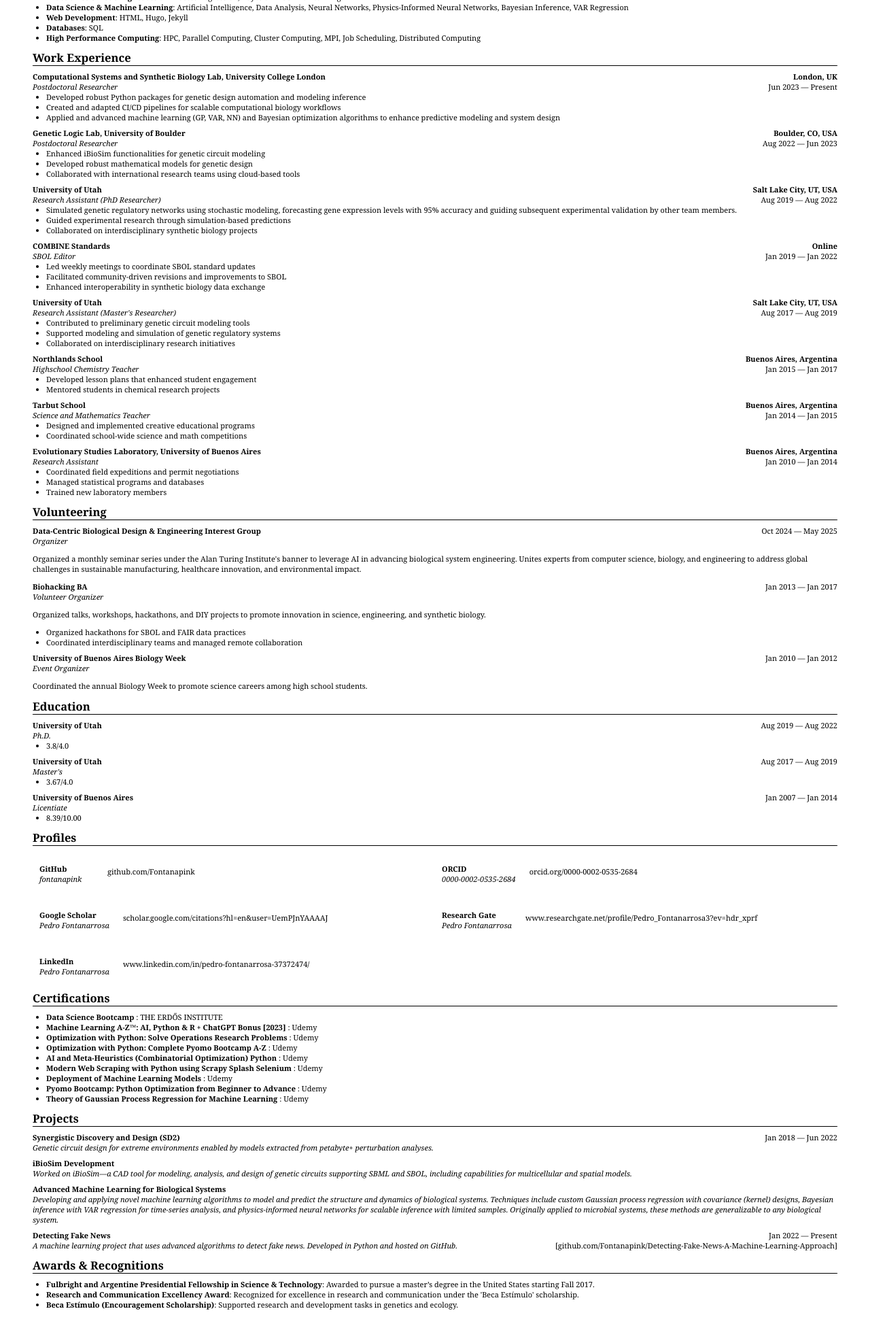
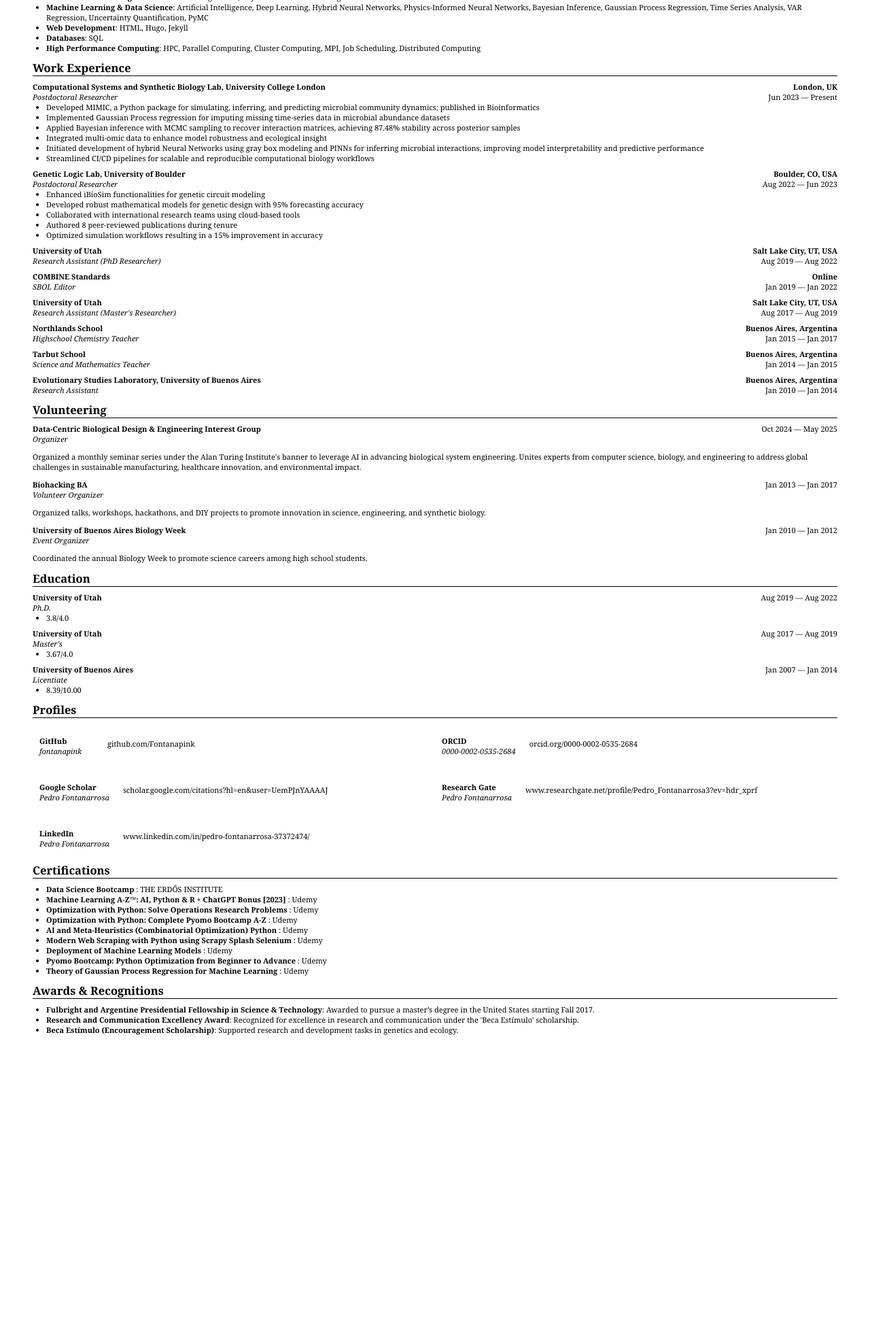
Before and after one commit to Fontanapink/Resume-PedroFontanarrosa, a website: page docs/temp-pdf.html in a window 1280 px wide. Shown: the part 270-2220 px from the top of the page at 68% size. After the commit the page ends 1816 px from the top, so only its background shows below. Drawn offline with Linux system fonts and the light colour scheme.

Commit message:
newest version

```diff
--- a/docs/temp-pdf.html
+++ b/docs/temp-pdf.html
@@ -163,11 +163,11 @@ a {
             <section id="basics">
                 <h1>Pedro Fontanarrosa</h1>
                 <div class="contact centered">
-            <span class="vertical-separator">Multidisciplinary Researcher &amp; Software Engineer in Synthetic Biology</span><span class="vertical-separator"><a href="mailto:pfontanarrosa@gmail.com">pfontanarrosa@gmail.com</a></span><span class="vertical-separator">+44 756 459 4770</span>        <span class="vertical-separator">London, GB</span>
+            <span class="vertical-separator">Multidisciplinary Researcher &amp; Software Engineer in Synthetic Biology</span><span class="vertical-separator"><a href="mailto:pfontanarrosa@gmail.com">pfontanarrosa@gmail.com</a></span><span class="vertical-separator">+1 530-277-7641</span>        <span class="vertical-separator">Nevada City, US</span>
             <span class="vertical-separator"><a href="https://fontanapink.github.io/Resume-PedroFontanarrosa/">fontanapink.github.io/Resume-PedroFontanarrosa/</a></span>    </div>
                 <div class="summary">
                     <h2>Summary</h2>
-                    <p>Broadly skilled researcher with a strong foundation in computational/software engineering and biological sciences. Extensive experience developing Genetic Design Automation (GDA) tools and mathematical models for genetic circuit design acquired during Master's and PhD research. Currently expanding into advanced machine learning algorithm development at UCL—designing custom Gaussian process regression kernels, applying Bayesian inference with VAR regression for time-series analysis, and developing physics-informed neural networks to infer biological system dynamics. Excels in remote, multidisciplinary collaborations.</p>
+                    <p>Multidisciplinary researcher with extensive experience in computational/software engineering and biological sciences. Pioneered a novel computational method leveraging Hybrid NN to infer dynamics from experimental omics data. Developed Genetic Design Automation tools that processed over 10,000 experimental data points and achieved 95% prediction accuracy in dynamic modeling. Authored 32 publications, including 8 in high-impact journals.</p>
                 </div>
             </section>
         </div>
@@ -176,7 +176,7 @@ a {
                 <h2>Skills</h2>
                 <ul class="item">
                     <li>
-                        <strong>Software Engineering</strong>: Python, Java, C++, JavaScript, R, Git, GitHub, GitLab, CI/CD, Docker, Kubernetes, Google Cloud, TensorFlow, PyTorch, scikit-learn
+                        <strong>Software Engineering</strong>: Python, Java, C++, JavaScript, R, Git, GitHub, GitLab, CI/CD, Docker, Kubernetes, Google Cloud, TensorFlow, PyTorch, scikit-learn, MCP, WSL
                     </li>
                     <li>
                         <strong>Optimization &amp; Operations Research</strong>: CPLEX, Gurobi, Pyomo, Linear Programming, Nonlinear Programming, Integer Programming
@@ -188,7 +188,7 @@ a {
                         <strong>Probabilistic Modeling</strong>: Gaussian Process Regression, Bayesian Machine Learning
                     </li>
                     <li>
-                        <strong>Data Science &amp; Machine Learning</strong>: Artificial Intelligence, Data Analysis, Neural Networks, Physics-Informed Neural Networks, Bayesian Inference, VAR Regression
+                        <strong>Machine Learning &amp; Data Science</strong>: Artificial Intelligence, Deep Learning, Hybrid Neural Networks, Physics-Informed Neural Networks, Bayesian Inference, Gaussian Process Regression, Time Series Analysis, VAR Regression, Uncertainty Quantification, PyMC
                     </li>
                     <li>
                         <strong>Web Development</strong>: HTML, Hugo, Jekyll
@@ -225,9 +225,12 @@ a {
                 <div class="clearfix"></div>
 
                         <ul class="highlights">
-                            <li>Developed robust Python packages for genetic design automation and modeling inference</li>
-                            <li>Created and adapted CI/CD pipelines for scalable computational biology workflows</li>
-                            <li>Applied and advanced machine learning (GP, VAR, NN) and Bayesian optimization algorithms to enhance predictive modeling and system design</li>
+                            <li>Developed MIMIC, a Python package for simulating, inferring, and predicting microbial community dynamics; published in Bioinformatics</li>
+                            <li>Implemented Gaussian Process regression for imputing missing time-series data in microbial abundance datasets</li>
+                            <li>Applied Bayesian inference with MCMC sampling to recover interaction matrices, achieving 87.48% stability across posterior samples</li>
+                            <li>Integrated multi-omic data to enhance model robustness and ecological insight</li>
+                            <li>Initiated development of hybrid Neural Networks using gray box modeling and PINNs for inferring microbial interactions, improving model interpretability and predictive performance</li>
+                            <li>Streamlined CI/CD pipelines for scalable and reproducible computational biology workflows</li>
                         </ul>
             </div><div class="item">
                 <div class="item-header">
@@ -250,8 +253,10 @@ a {
 
                         <ul class="highlights">
                             <li>Enhanced iBioSim functionalities for genetic circuit modeling</li>
-                            <li>Developed robust mathematical models for genetic design</li>
+                            <li>Developed robust mathematical models for genetic design with 95% forecasting accuracy</li>
                             <li>Collaborated with international research teams using cloud-based tools</li>
+                            <li>Authored 8 peer-reviewed publications during tenure</li>
+                            <li>Optimized simulation workflows resulting in a 15% improvement in accuracy</li>
                         </ul>
             </div><div class="item">
                 <div class="item-header">
@@ -272,11 +277,6 @@ a {
                 </div>
                 <div class="clearfix"></div>
 
-                        <ul class="highlights">
-                            <li>Simulated genetic regulatory networks using stochastic modeling, forecasting gene expression levels with 95% accuracy and guiding subsequent experimental validation by other team members.</li>
-                            <li>Guided experimental research through simulation-based predictions</li>
-                            <li>Collaborated on interdisciplinary synthetic biology projects</li>
-                        </ul>
             </div><div class="item">
                 <div class="item-header">
                     <div class="item-header-title">
@@ -296,11 +296,6 @@ a {
                 </div>
                 <div class="clearfix"></div>
 
-                        <ul class="highlights">
-                            <li>Led weekly meetings to coordinate SBOL standard updates</li>
-                            <li>Facilitated community-driven revisions and improvements to SBOL</li>
-                            <li>Enhanced interoperability in synthetic biology data exchange</li>
-                        </ul>
             </div><div class="item">
                 <div class="item-header">
                     <div class="item-header-title">
@@ -320,11 +315,6 @@ a {
                 </div>
                 <div class="clearfix"></div>
 
-                        <ul class="highlights">
-                            <li>Contributed to preliminary genetic circuit modeling tools</li>
-                            <li>Supported modeling and simulation of genetic regulatory systems</li>
-                            <li>Collaborated on interdisciplinary research initiatives</li>
-                        </ul>
             </div><div class="item">
                 <div class="item-header">
                     <div class="item-header-title">
@@ -344,10 +334,6 @@ a {
                 </div>
                 <div class="clearfix"></div>
 
-                        <ul class="highlights">
-                            <li>Developed lesson plans that enhanced student engagement</li>
-                            <li>Mentored students in chemical research projects</li>
-                        </ul>
             </div><div class="item">
                 <div class="item-header">
                     <div class="item-header-title">
@@ -367,10 +353,6 @@ a {
                 </div>
                 <div class="clearfix"></div>
 
-                        <ul class="highlights">
-                            <li>Designed and implemented creative educational programs</li>
-                            <li>Coordinated school-wide science and math competitions</li>
-                        </ul>
             </div><div class="item">
                 <div class="item-header">
                     <div class="item-header-title">
@@ -390,11 +372,6 @@ a {
                 </div>
                 <div class="clearfix"></div>
 
-                        <ul class="highlights">
-                            <li>Coordinated field expeditions and permit negotiations</li>
-                            <li>Managed statistical programs and databases</li>
-                            <li>Trained new laboratory members</li>
-                        </ul>
             </div></section>
         </div>
         <div class="section">
@@ -438,10 +415,6 @@ a {
                             <p>Organized talks, workshops, hackathons, and DIY projects to promote innovation in science, engineering, and synthetic biology.</p>
                         </div>
 
-                        <ul class="highlights">
-                            <li>Organized hackathons for SBOL and FAIR data practices</li>
-                            <li>Coordinated interdisciplinary teams and managed remote collaboration</li>
-                        </ul>
             </div><div class="item">
                 <div class="item-header">
                     <div class="item-header-title">
@@ -702,84 +675,6 @@ a {
             </section>
         </div>
         <div class="section">
-            <section id="projects">
-              <h2>Projects</h2>
-              <div class="item">
-
-
-            <div class="item">
-                <div class="item-header">
-                    <div class="item-header-title">
-                        Synergistic Discovery and Design (SD2)
-                    </div>
-                    <div class="item-header-subtitle">
-                        Genetic circuit design for extreme environments enabled by models extracted from petabyte+ perturbation analyses.
-                    </div>
-                </div>
-                <div class="item-details">
-                    <div class="date">
-                        Jan 2018 — Jun 2022
-                    </div>
-                </div>
-                <div class="clearfix"></div>
-            </div>
-
-
-
-            <div class="item">
-                <div class="item-header">
-                    <div class="item-header-title">
-                        iBioSim Development
-                    </div>
-                    <div class="item-header-subtitle">
-                        Worked on iBioSim—a CAD tool for modeling, analysis, and design of genetic circuits supporting SBML and SBOL, including capabilities for multicellular and spatial models.
-                    </div>
-                </div>
-                <div class="item-details">
-                </div>
-                <div class="clearfix"></div>
-            </div>
-
-
-
-            <div class="item">
-                <div class="item-header">
-                    <div class="item-header-title">
-                        Advanced Machine Learning for Biological Systems
-                    </div>
-                    <div class="item-header-subtitle">
-                        Developing and applying novel machine learning algorithms to model and predict the structure and dynamics of biological systems. Techniques include custom Gaussian process regression with covariance (kernel) designs, Bayesian inference with VAR regression for time-series analysis, and physics-informed neural networks for scalable inference with limited samples. Originally applied to microbial systems, these methods are generalizable to any biological system.
-                    </div>
-                </div>
-                <div class="item-details">
-                </div>
-                <div class="clearfix"></div>
-            </div>
-
-
-
-            <div class="item">
-                <div class="item-header">
-                    <div class="item-header-title">
-                        Detecting Fake News
-                    </div>
-                    <div class="item-header-subtitle">
-                        A machine learning project that uses advanced algorithms to detect fake news. Developed in Python and hosted on GitHub.
-                    </div>
-                </div>
-                <div class="item-details">
-                    <div class="date">
-                        Jan 2022 — Present
-                    </div>
-                    <div class="url">
-                        [<a href="https://github.com/Fontanapink/Detecting-Fake-News-A-Machine-Learning-Approach">github.com/Fontanapink/Detecting-Fake-News-A-Machine-Learning-Approach</a>]
-                    </div>
-                </div>
-                <div class="clearfix"></div>
-            </div>
-
-              </div>
-            </section>
         </div>
         <div class="section">
             <section id="awards">
```
Also changed, not shown: 1 other file.
